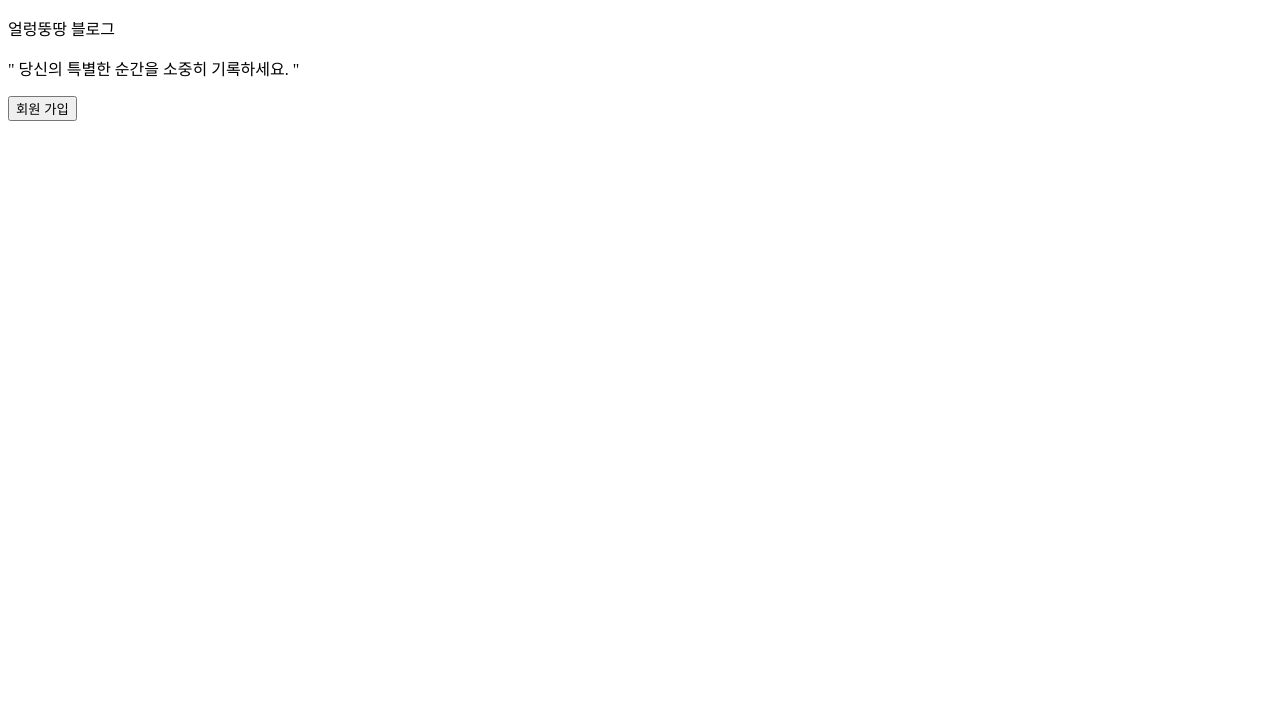
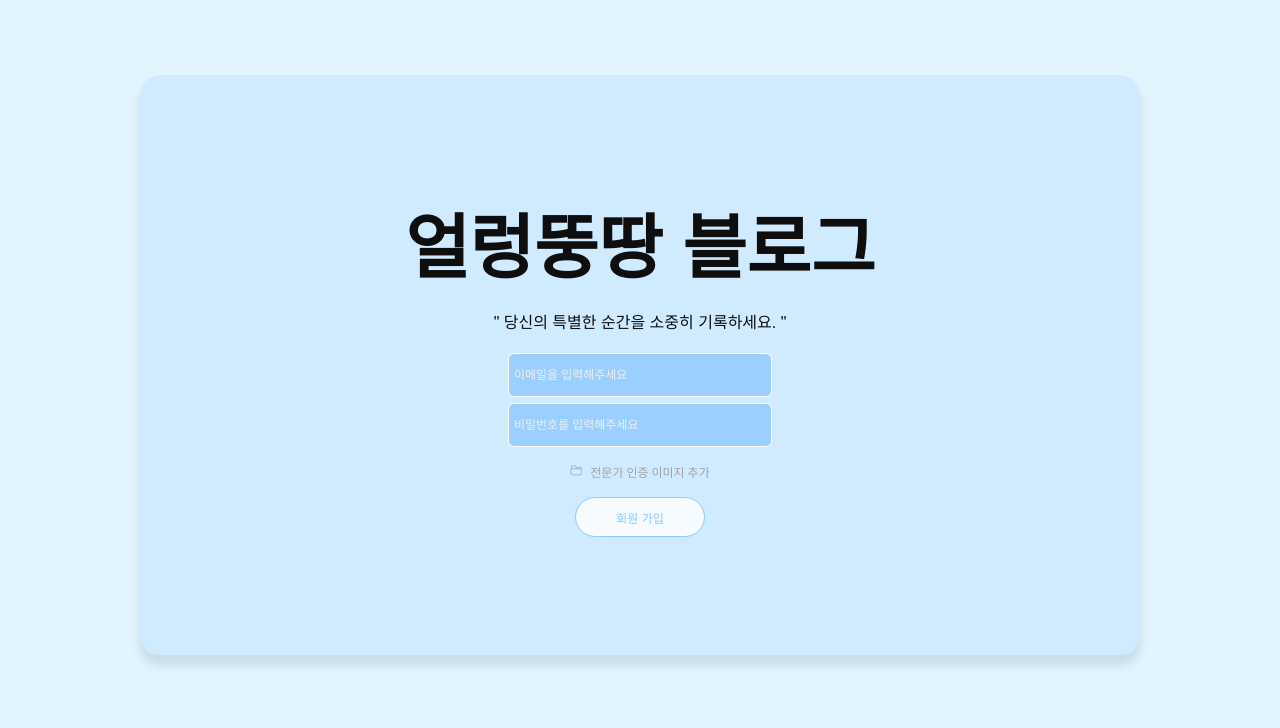
Before and after one commit to beebe0mg/python_blog, a Flask app: page /join in a window 1280 px wide. Shown: the top 728 px of the page. Run offline with Flask 3, Linux system fonts and the light colour scheme; some web fonts are replaced.

Commit message:
✨ [feat] : 회원가입 페이지 생성

```diff
--- a/static/join.css
+++ b/static/join.css
@@ -0,0 +1,133 @@
+@font-face {
+    font-family: 'HakgyoansimBadasseugi';
+    src: url('/static/fonts/Hakgyoansim Badasseugi TTF L.ttf') format('truetype');
+}
+
+@font-face {
+    font-family: 'HakgyoansimChilpanjijgae';
+    src: url('/static/fonts/Hakgyoansim Chilpanjiugae TTF L.ttf') format('truetype');
+}
+
+@font-face {
+    font-family: 'Pretendard';
+    src: url('/static/fonts/PretendardVariable.ttf') format('truetype');
+}
+
+body {
+    height: 729px;
+    margin: 0;
+    padding: 0;
+    background-color: #E2F5FF;
+    display: flex;
+    justify-content: center;
+    align-items: center;
+}
+
+#Home-Container {
+    width: 1000px;
+    height: 580px;
+    border-radius: 20px;
+    background: rgba(180, 219, 255, 0.40);
+    box-shadow: 0px 10px 10px 1px rgba(0, 0, 0, 0.10);
+    display: flex;
+    flex-direction: column;
+    justify-content: center;
+    align-items: center;
+}
+
+#Blog-Name {
+    font-family: 'HakgyoansimChilpanjijgae', sans-serif;
+    color: #0E0E0E;
+    font-size: 70px;
+    font-weight: 600;
+    margin: 0;
+}
+
+#Blog-Slogan {
+    color: #0E0E0E;
+    font-family: 'Pretendard', sans-serif;
+    font-size: 16px;
+    font-weight: 400;
+    margin-bottom: 20px;
+}
+
+.Text-Container {
+    display: flex;
+    flex-direction: column;
+    align-items: center;
+    cursor: pointer;
+}
+
+.Button-Container {
+    display: flex;
+    align-items: center;
+    justify-content: center;
+}
+
+#Join-Button {
+    display: flex;
+    align-items: center;
+    justify-content: center;
+    font-family: 'Pretendard', sans-serif;
+    color: #8FC9FF;
+    font-size: 12px;
+    font-weight: 400;
+    width: 130px;
+    height: 40px;
+    border-radius: 40px;
+    border: 1px solid #8FC9FF;
+    background: rgba(255, 255, 255, 0.80);
+}
+
+a {
+    text-decoration: none;
+}
+
+.Input-Container {
+    flex-direction: column;
+    display: flex;
+    align-items: center;
+    gap: 6px;
+}
+
+#Input-Email,
+#Input-Password {
+    display: flex;
+    width: 255px;
+    height: 40px;
+    align-items: center;
+    border-radius: 6px;
+    border: 1px solid #FFF;
+    background: rgba(143, 201, 255, 0.80);
+    padding-left: 5px;
+    font-size: 12px;
+}
+
+#Input-Email::placeholder,
+#Input-Password::placeholder {
+    color: #EEE;
+    font-family: 'Pretendard';
+    font-weight: 400;
+    font-size: 12px;
+}
+
+#Input-Password:focus,
+#Input-Email:focus {
+    outline: none;
+    font-family: 'Pretendard';
+}
+
+.Image-Container {
+    display: flex;
+    color: #A3A2A2;
+    justify-content: center;
+    gap: 8px;
+    font-family: 'Pretendard';
+    font-size: 12px;
+    margin: 4px;
+    cursor: pointer;
+}
+
+.Image-Container > i {
+    margin-top: 12px;
+}
--- a/templates/join.html
+++ b/templates/join.html
@@ -6,6 +6,7 @@
     <meta name="viewport" content="width=device-width, initial-scale=1.0">
     <title>얼렁뚱땅 블로그</title>
     <link rel="stylesheet" href="{{ url_for('static', filename='join.css') }}">
+    <link rel="stylesheet" href="https://cdn.jsdelivr.net/npm/bootstrap-icons@1.11.3/font/bootstrap-icons.min.css">
 </head>
 <body>
     <main id="Home-Container">
@@ -13,6 +14,14 @@
             <p id="Blog-Name">얼렁뚱땅 블로그</p>
             <p id="Blog-Slogan">" 당신의 특별한 순간을 소중히 기록하세요. "</p>
         </section>
+        <section class="Input-Container">
+            <input id="Input-Email" type="Text" placeholder="이메일을 입력해주세요"/>
+            <input id="Input-Password" type="Password" placeholder="비밀번호를 입력해주세요"/>
+        </section>
+        <section class="Image-Container">
+            <i class="bi bi-folder2-open"></i>
+            <p>전문가 인증 이미지 추가</p>
+        </section>
         <section class="Button-Container">
             <input id="Join-Button" type="button" value="회원 가입"/>
         </section>
```
